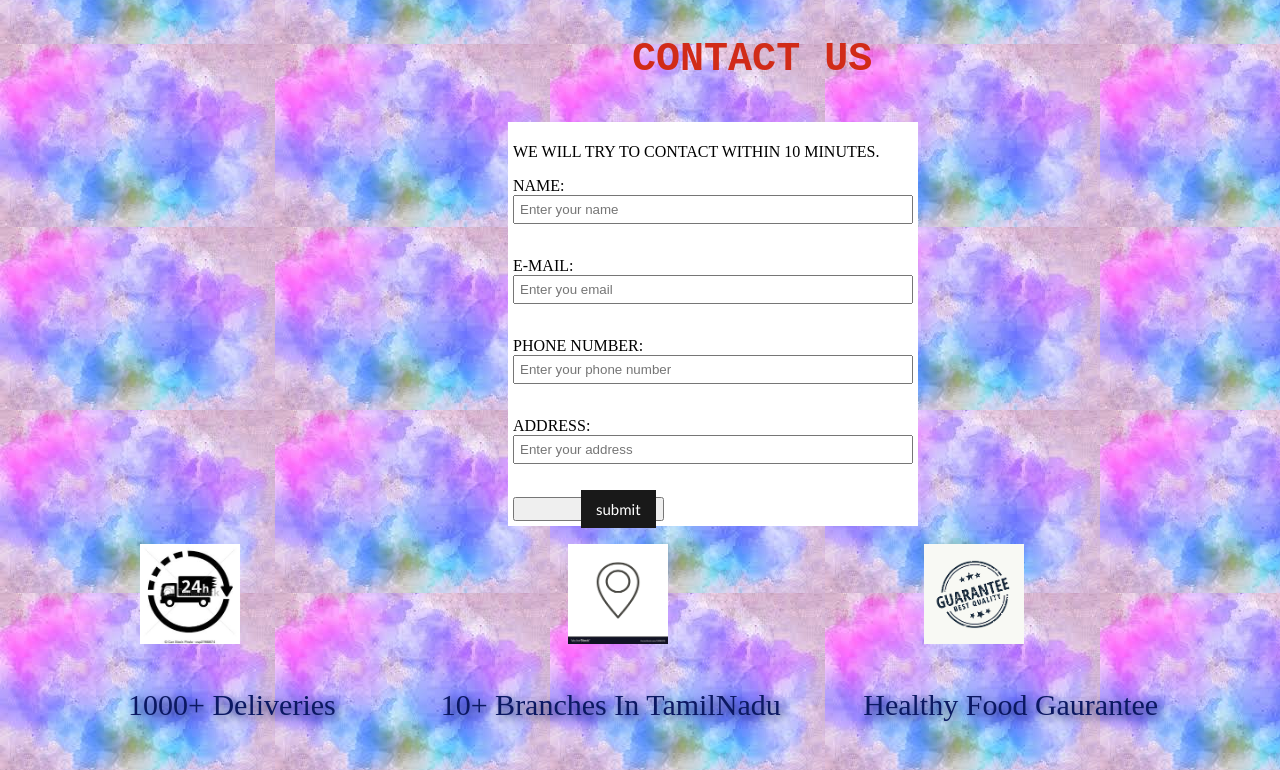
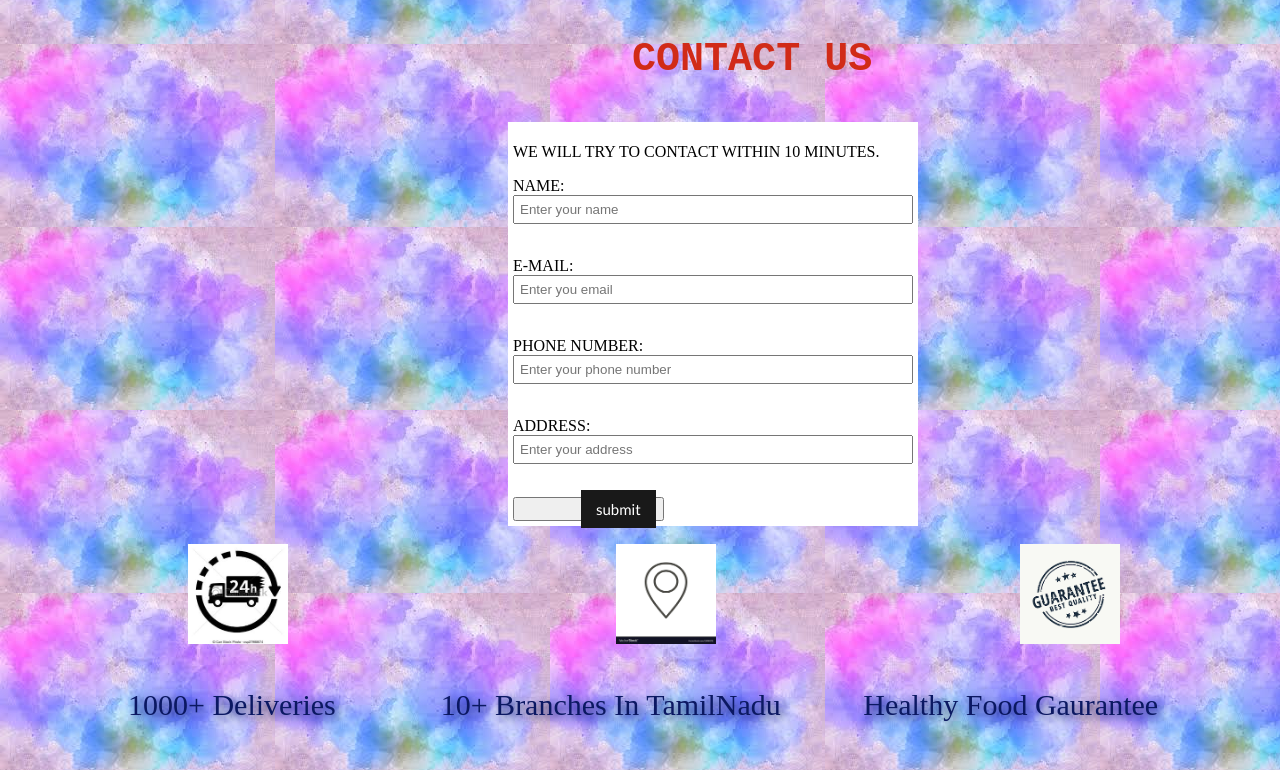
Before and after one commit to sushmithakannan/sahotel, a plain HTML site: page contctus.html in a window 1280 px wide. Shown: the part 139-909 px from the top of the page. Drawn offline with Linux system fonts and the light colour scheme.

Commit message:
Update contctus.html

```diff
--- a/contctus.html
+++ b/contctus.html
@@ -97,11 +97,11 @@ ADDRESS:<br>
 <tr>
 <td style="color:#0B1862"><span style="font-family:bold;font-size:30px;text-shadow:3px 3px 10px;">1000+ Deliveries</span></td>
 <br>&nbsp;&nbsp;&nbsp;&nbsp;&nbsp;&nbsp;&nbsp;&nbsp;&nbsp;&nbsp;&nbsp;&nbsp;&nbsp;&nbsp;&nbsp;&nbsp;&nbsp;&nbsp;&nbsp;&nbsp;&nbsp;&nbsp;&nbsp;&nbsp;&nbsp;&nbsp;&nbsp;&nbsp;&nbsp;&nbsp;&nbsp;&nbsp;
-<img src="delivery.jpg" width="100px" height="100px" border-radius="50px">
+&nbsp;&nbsp;&nbsp;&nbsp;&nbsp;&nbsp;&nbsp;&nbsp;&nbsp;&nbsp;&nbsp;&nbsp;<img src="delivery.jpg" width="100px" height="100px" border-radius="50px">
 <td style="color:#0B1862;font-family:bold;font-size:30px;text-shadow:3px 3px 10px;">&nbsp;&nbsp;&nbsp;&nbsp;&nbsp;&nbsp;10+ Branches In TamilNadu</td>&nbsp;&nbsp;&nbsp;&nbsp;&nbsp;&nbsp;&nbsp;&nbsp;&nbsp;&nbsp;&nbsp;&nbsp;&nbsp;&nbsp;&nbsp;&nbsp;&nbsp;&nbsp;&nbsp;&nbsp;&nbsp;&nbsp;&nbsp;&nbsp;&nbsp;&nbsp;&nbsp;&nbsp;&nbsp;&nbsp;&nbsp;&nbsp;&nbsp;&nbsp;&nbsp;&nbsp;&nbsp;&nbsp;&nbsp;&nbsp;&nbsp;&nbsp;&nbsp;&nbsp;&nbsp;&nbsp;&nbsp;&nbsp;&nbsp;&nbsp;&nbsp;&nbsp;&nbsp;&nbsp;&nbsp;&nbsp;&nbsp;&nbsp;&nbsp;&nbsp;&nbsp;&nbsp;
 &nbsp;&nbsp;&nbsp;&nbsp;&nbsp;&nbsp;&nbsp;&nbsp;&nbsp;&nbsp;&nbsp;&nbsp;&nbsp;&nbsp;&nbsp;&nbsp;&nbsp;&nbsp;&nbsp;<img src="branch.png" width="100px" height="100px">
 <td style="font-size:30px;font-family:bold;color:#0B1862;text-shadow:3px 3px 10px;">&nbsp;&nbsp;&nbsp;Healthy Food Gaurantee</td>&nbsp;&nbsp;&nbsp;&nbsp;&nbsp;&nbsp;&nbsp;&nbsp;&nbsp;&nbsp;&nbsp;&nbsp;&nbsp;&nbsp;&nbsp;&nbsp;&nbsp;&nbsp;&nbsp;&nbsp;&nbsp;&nbsp;&nbsp;&nbsp;&nbsp;&nbsp;&nbsp;&nbsp;&nbsp;&nbsp;&nbsp;&nbsp;&nbsp;&nbsp;&nbsp;&nbsp;&nbsp;&nbsp;&nbsp;&nbsp;&nbsp;&nbsp;&nbsp;&nbsp;&nbsp;&nbsp;
-&nbsp;&nbsp;&nbsp;&nbsp;&nbsp;&nbsp;&nbsp;&nbsp;&nbsp;&nbsp;&nbsp;&nbsp;&nbsp;&nbsp;&nbsp;&nbsp;&nbsp;<img src="guarantee.png" width="100px" height="100px">
+&nbsp;&nbsp;&nbsp;&nbsp;&nbsp;&nbsp;&nbsp;&nbsp;&nbsp;&nbsp;&nbsp;&nbsp;&nbsp;&nbsp;&nbsp;&nbsp;&nbsp;&nbsp;&nbsp;&nbsp;&nbsp;&nbsp;&nbsp;&nbsp;&nbsp;&nbsp;&nbsp;&nbsp;&nbsp;<img src="guarantee.png" width="100px" height="100px">
 </tr>
 </table>
 </div>
```
